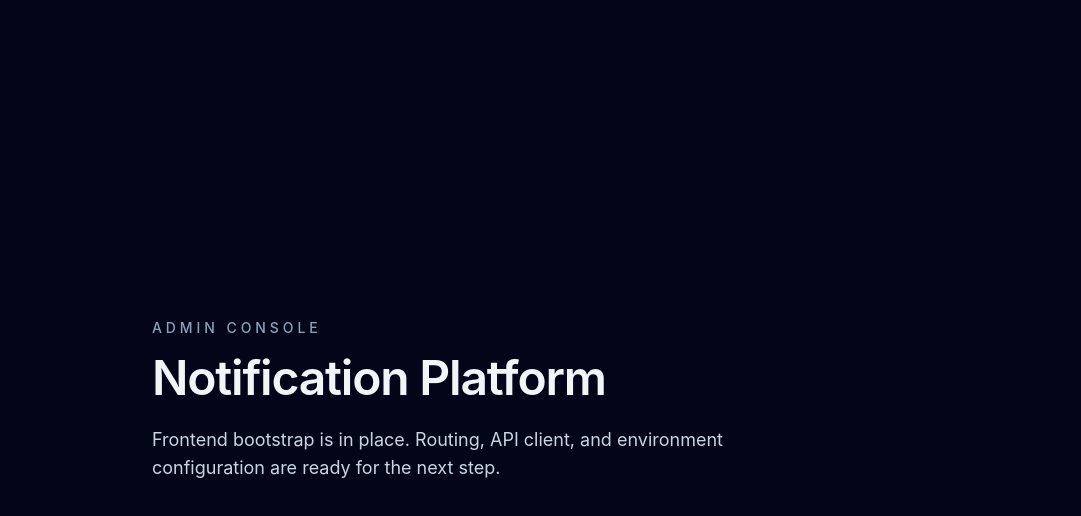
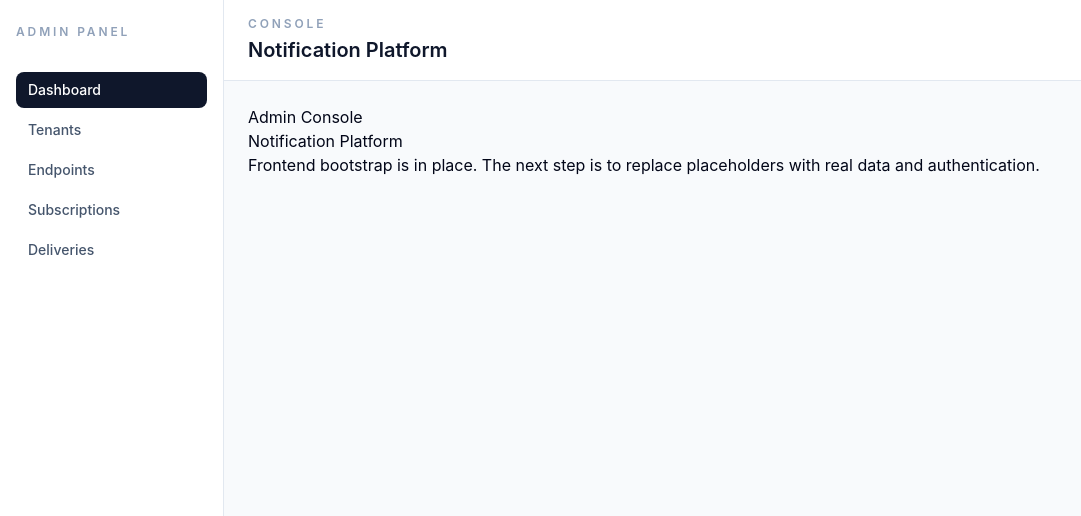
Before and after one commit to janis-karklins88/notification-platform, a React (Vite) app in the folder frontend/: page / in a window 1280 px wide. Shown: the top 516 px of the page, without its empty margins (0-1081 px from the left). Built offline with nearby package versions, Linux system fonts and the light colour scheme.

Commit message:
added basicl layout

```diff
--- a/frontend/src/app/App.tsx
+++ b/frontend/src/app/App.tsx
@@ -1,7 +1,9 @@
 import { RouterProvider } from 'react-router-dom'
+
 
 import { router } from '../routes'
 
 export function App() {
   return <RouterProvider router={router} />
+
 }
--- /dev/null
+++ b/frontend/src/layouts/AppLayout.tsx
@@ -0,0 +1,63 @@
+import { NavLink, Outlet } from 'react-router-dom'
+
+function getNavLinkClassName({ isActive }: { isActive: boolean }) {
+  return [
+    'rounded-lg px-3 py-2 text-sm font-medium transition-colors',
+    isActive
+      ? 'bg-slate-900 text-white'
+      : 'text-slate-600 hover:bg-slate-100 hover:text-slate-900',
+  ].join(' ')
+}
+
+export function AppLayout() {
+  return (
+    <div className="min-h-screen bg-slate-50 text-slate-950">
+      <div className="flex min-h-screen">
+        <aside className="w-56 border-r border-slate-200 bg-white px-4 py-6">
+          <div className="mb-8">
+            <p className="text-xs font-semibold uppercase tracking-[0.24em] text-slate-400">
+              Admin panel
+            </p>
+          </div>
+
+          <nav className="flex flex-col gap-1">
+            <NavLink className={getNavLinkClassName} to="/">
+              Dashboard
+            </NavLink>
+            <NavLink className={getNavLinkClassName} to="/tenants">
+              Tenants
+            </NavLink>
+            <NavLink className={getNavLinkClassName} to="/endpoints">
+              Endpoints
+            </NavLink>
+            <NavLink className={getNavLinkClassName} to="/subscriptions">
+              Subscriptions
+            </NavLink>
+            <NavLink className={getNavLinkClassName} to="/deliveries">
+              Deliveries
+            </NavLink>
+          </nav>
+        </aside>
+
+        <div className="flex-1">
+          <header className="border-b border-slate-200 bg-white px-6 py-4">
+            <div className="flex items-center justify-between">
+              <div>
+                <p className="text-xs font-semibold uppercase tracking-[0.24em] text-slate-400">
+                  Console
+                </p>
+                <h1 className="mt-1 text-xl font-semibold text-slate-900">
+                  Notification Platform
+                </h1>
+              </div>
+            </div>
+          </header>
+
+          <main className="px-6 py-6">
+            <Outlet />
+          </main>
+        </div>
+      </div>
+    </div>
+  )
+}
--- a/frontend/src/pages/DashboardPage.tsx
+++ b/frontend/src/pages/DashboardPage.tsx
@@ -1,18 +1,12 @@
 export function DashboardPage() {
   return (
-    <div className="min-h-screen bg-slate-950 text-slate-100">
-      <main className="mx-auto flex min-h-screen max-w-5xl flex-col justify-center px-6 py-12">
-        <p className="text-sm font-medium uppercase tracking-[0.28em] text-slate-400">
-          Admin Console
-        </p>
-        <h1 className="mt-4 text-4xl font-semibold tracking-tight sm:text-5xl">
-          Notification Platform
-        </h1>
-        <p className="mt-6 max-w-2xl text-base leading-7 text-slate-300 sm:text-lg">
-          Frontend bootstrap is in place. Routing, API client, and environment
-          configuration are ready for the next step.
-        </p>
-      </main>
-    </div>
+    <section>
+      <p>Admin Console</p>
+      <h1>Notification Platform</h1>
+      <p>
+        Frontend bootstrap is in place. The next step is to replace
+        placeholders with real data and authentication.
+      </p>
+    </section>
   )
 }
--- /dev/null
+++ b/frontend/src/pages/DeliveryMonitoringPage.tsx
@@ -0,0 +1,8 @@
+export function DeliveryMonitoringPage() {
+  return (
+    <section>
+      <h1>Deliveries</h1>
+      <p>Placeholder page for delivery monitoring.</p>
+    </section>
+  )
+}
--- /dev/null
+++ b/frontend/src/pages/EndpointsPage.tsx
@@ -0,0 +1,8 @@
+export function EndpointsPage() {
+  return (
+    <section>
+      <h1>Endpoints</h1>
+      <p>Placeholder page for endpoint administration.</p>
+    </section>
+  )
+}
--- /dev/null
+++ b/frontend/src/pages/SubscriptionsPage.tsx
@@ -0,0 +1,8 @@
+export function SubscriptionsPage() {
+  return (
+    <section>
+      <h1>Subscriptions</h1>
+      <p>Placeholder page for subscription management.</p>
+    </section>
+  )
+}
--- /dev/null
+++ b/frontend/src/pages/TenantsPage.tsx
@@ -0,0 +1,8 @@
+export function TenantsPage() {
+  return (
+    <section>
+      <h1>Tenants</h1>
+      <p>Placeholder page for tenant management.</p>
+    </section>
+  )
+}
--- a/frontend/src/routes/index.tsx
+++ b/frontend/src/routes/index.tsx
@@ -1,12 +1,24 @@
 import { createBrowserRouter } from 'react-router-dom'
 
+import { AppLayout } from '../layouts/AppLayout'
+import { DeliveryMonitoringPage } from '../pages/DeliveryMonitoringPage'
 import { DashboardPage } from '../pages/DashboardPage'
+import { EndpointsPage } from '../pages/EndpointsPage'
 import { NotFoundPage } from '../pages/NotFoundPage'
+import { SubscriptionsPage } from '../pages/SubscriptionsPage'
+import { TenantsPage } from '../pages/TenantsPage'
 
 export const router = createBrowserRouter([
   {
     path: '/',
-    element: <DashboardPage />,
+    element: <AppLayout />,
+    children: [
+      { index: true, element: <DashboardPage /> },
+      { path: 'tenants', element: <TenantsPage /> },
+      { path: 'endpoints', element: <EndpointsPage /> },
+      { path: 'subscriptions', element: <SubscriptionsPage /> },
+      { path: 'deliveries', element: <DeliveryMonitoringPage /> },
+    ],
   },
   {
     path: '*',
```
